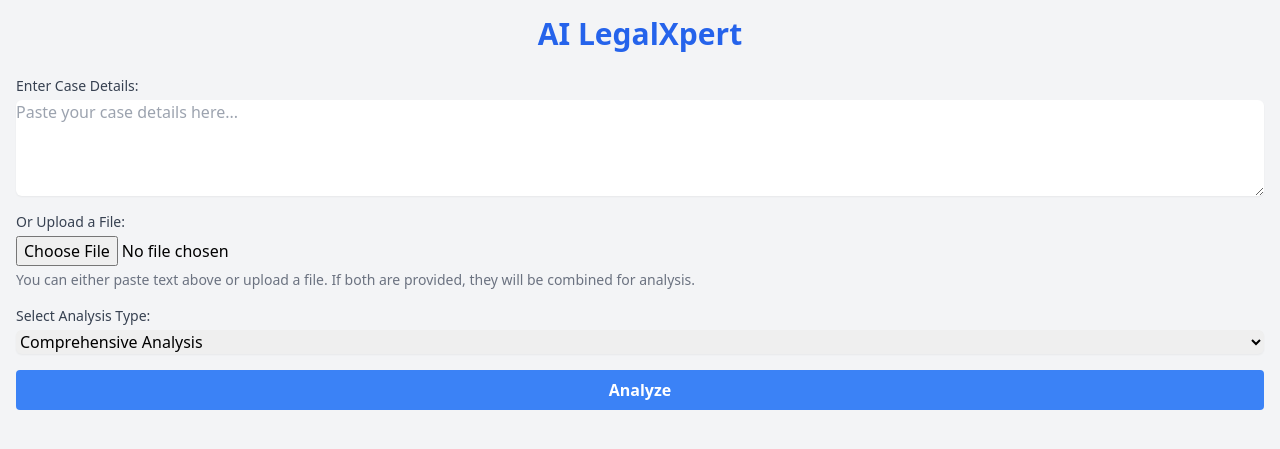
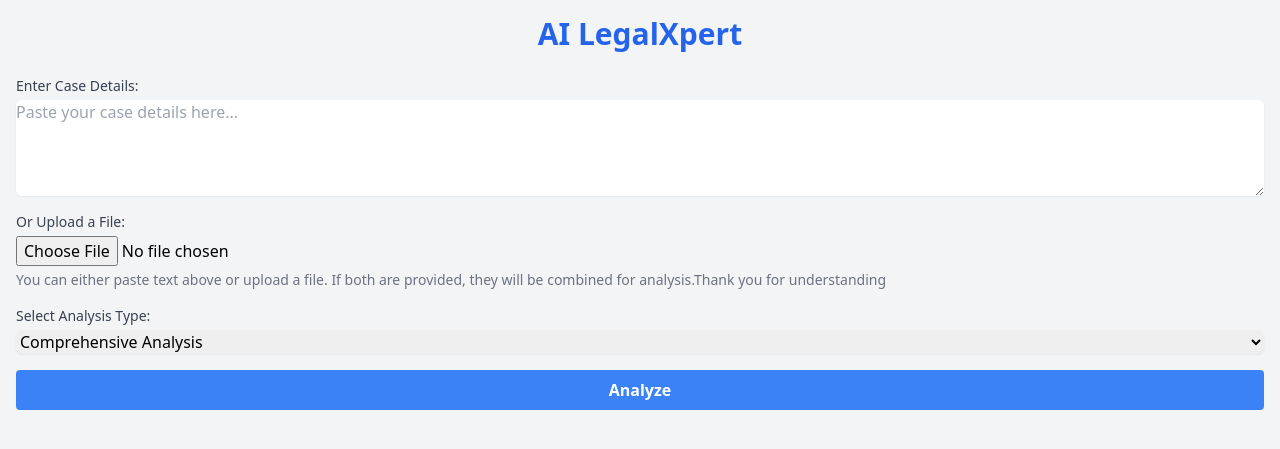
Before and after one commit to hrch3k/AI-LegalXpert, a Flask app: page / in a window 1280 px wide. Shown: the top 449 px of the page. Run offline with Flask 3, Linux system fonts and the light colour scheme; some libraries are stand-ins or nearby versions.

Commit message:
"Updated upload file instructions text"

```diff
--- a/templates/index.html
+++ b/templates/index.html
@@ -31,7 +31,7 @@
             <div class="mb-4">
                 <label for="file" class="block text-sm font-medium text-gray-700">Or Upload a File:</label>
                 <input type="file" id="file" name="file" class="mt-1 block w-full" accept=".txt,.pdf,.doc,.docx">
-                <p class="mt-1 text-sm text-gray-500">You can either paste text above or upload a file. If both are provided, they will be combined for analysis.</p>
+                <p class="mt-1 text-sm text-gray-500">You can either paste text above or upload a file. If both are provided, they will be combined for analysis.Thank you for understanding</p>
             </div>
 
             <div class="mb-4">
```
